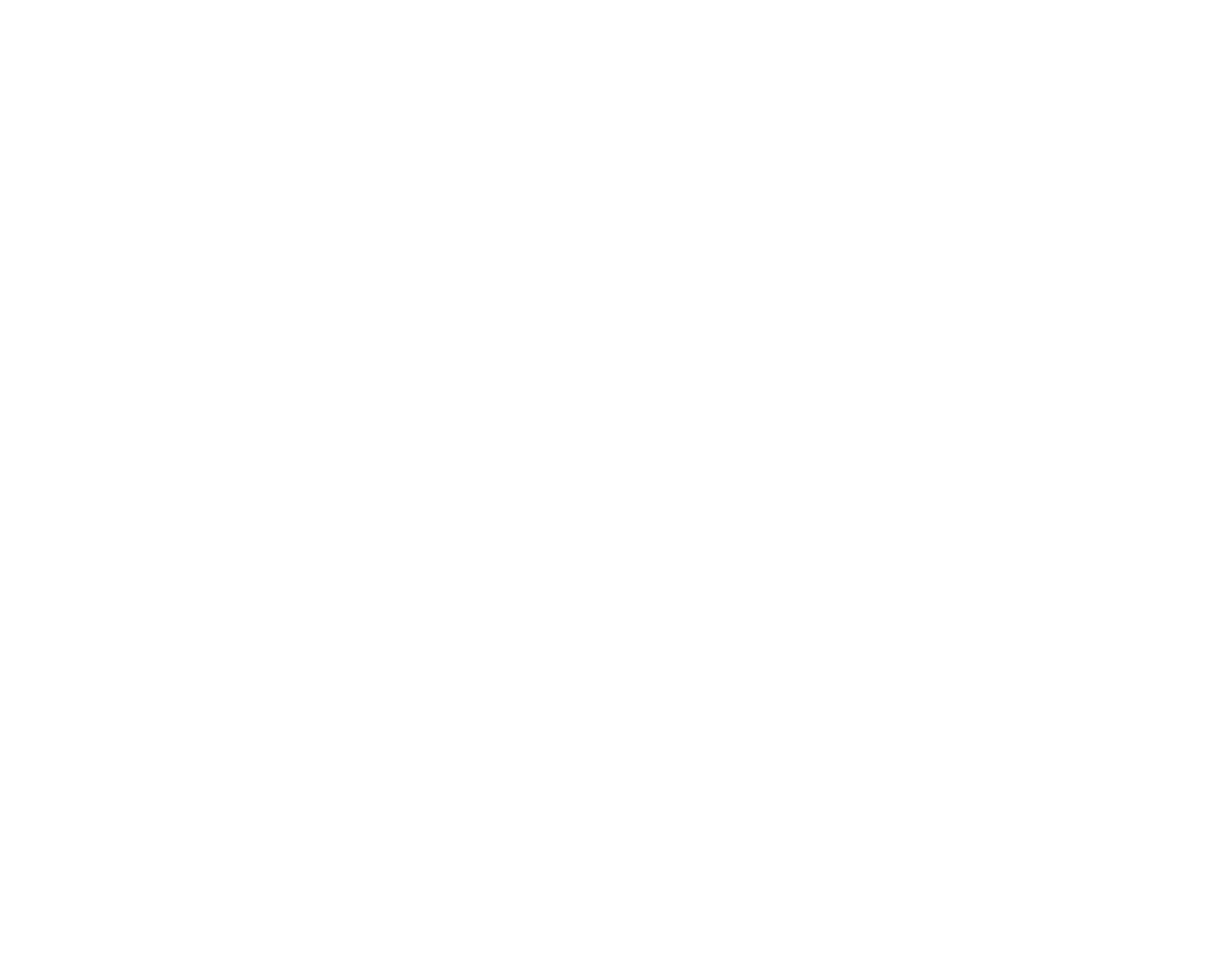
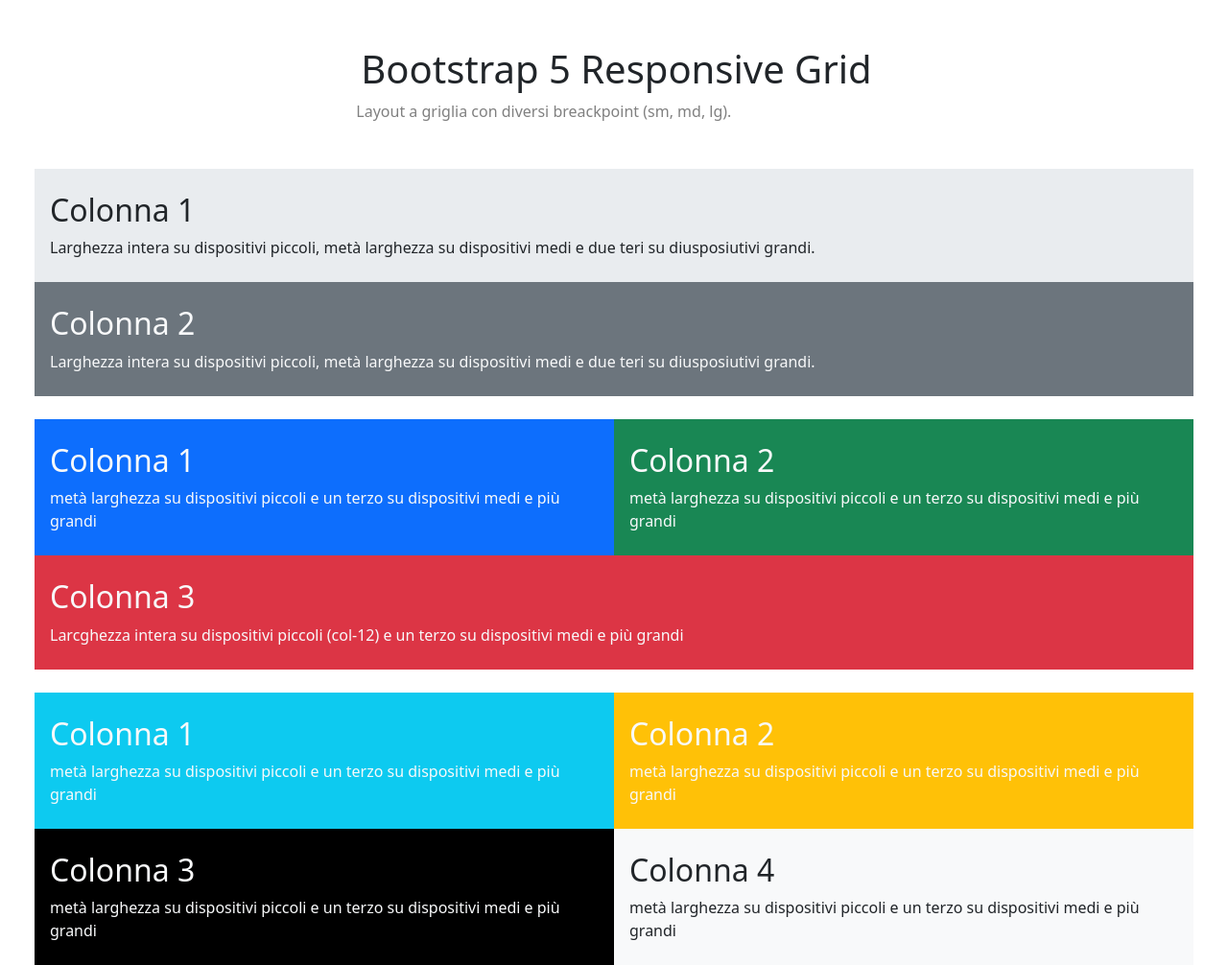
Before and after one commit to MicheleCasani/htmlcss-bootstrap-layout, a plain HTML site: page index.html in a window 1280 px wide. Shown: the whole page at 96% size. Before the commit the page ends 800 px from the top, so only its background shows below. Drawn offline with nearby package versions, Linux system fonts and the light colour scheme.

Commit message:
[UPD] add mobile version

```diff
--- a/css/style.css
+++ b/css/style.css
@@ -0,0 +1,7 @@
+h1{
+    padding-left: 5px
+}
+
+.color-grey{
+    color: grey;
+}
--- a/index.html
+++ b/index.html
@@ -1,11 +1,81 @@
 <!DOCTYPE html>
 <html lang="en">
+
 <head>
     <meta charset="UTF-8">
     <meta name="viewport" content="width=device-width, initial-scale=1.0">
+    <link href="https://cdn.jsdelivr.net/npm/bootstrap@5.3.3/dist/css/bootstrap.min.css" rel="stylesheet"
+        integrity="sha384-QWTKZyjpPEjISv5WaRU9OFeRpok6YctnYmDr5pNlyT2bRjXh0JMhjY6hW+ALEwIH" crossorigin="anonymous">
+    <link rel="stylesheet" href="./css/style.css">
     <title>Bootstrap Grid Layout</title>
 </head>
+
 <body>
+    <header>
+        <div class="container-fluid d-flex justify-content-center mt-5">
+            <div class="row">
+                <div class="col-12">
+                    <div>
+                        <h1>Bootstrap 5 Responsive Grid</h1>
+                        <div class="color-grey">
+                            Layout a griglia con diversi breackpoint (sm, md, lg).</div>
+                    </div>
+                </div>
+            </div>
+        </div>
+    </header>
+    <main>
+        <div class="container-fluid mt-5">
+            <div class="row mx-4">
+                <div class="col-12 bg-body-secondary px-3
+                py-4">
+                    <h2>Colonna 1</h2>
+                    <div>Larghezza intera su dispositivi piccoli, metà larghezza su dispositivi medi e due teri su
+                        diusposiutivi grandi.</div>
+                </div>
+                <div class="col-12 bg-secondary px-3 py-4 text-light">
+                    <h2>Colonna 2</h2>
+                    <div>Larghezza intera su dispositivi piccoli, metà larghezza su dispositivi medi e due teri su
+                        diusposiutivi grandi.</div>
+                </div>
+            </div>
+            <div class="row mx-4 mt-4">
+                <div class="col-6 bg-primary px-3
+                    py-4 text-light">
+                    <h2>Colonna 1</h2>
+                    <div>metà larghezza su dispositivi piccoli e un terzo su dispositivi medi e più grandi</div>
+                </div>
+                <div class="col-6 bg-success px-3 py-4 text-light">
+                    <h2>Colonna 2</h2>
+                    <div>metà larghezza su dispositivi piccoli e un terzo su dispositivi medi e più grandi</div>
+                </div>
+                <div class="col-12 bg-danger px-3 py-4 text-light">
+                    <h2>Colonna 3</h2>
+                    <div>Larcghezza intera su dispositivi piccoli (col-12) e un terzo su dispositivi medi e più grandi</div>
+                </div>
+            </div>
+            <div class="row mx-4 mt-4">
+                <div class="col-6 bg-info px-3
+                    py-4 text-light">
+                    <h2>Colonna 1</h2>
+                    <div>metà larghezza su dispositivi piccoli e un terzo su dispositivi medi e più grandi</div>
+                </div>
+                <div class="col-6 bg-warning px-3 py-4 text-light">
+                    <h2>Colonna 2</h2>
+                    <div>metà larghezza su dispositivi piccoli e un terzo su dispositivi medi e più grandi</div>
+                </div>
+                <div class="col-6 bg-black px-3
+                    py-4 text-light">
+                    <h2>Colonna 3</h2>
+                    <div>metà larghezza su dispositivi piccoli e un terzo su dispositivi medi e più grandi</div>
+                </div>
+                <div class="col-6 bg-body-tertiary px-3 py-4">
+                    <h2>Colonna 4</h2>
+                    <div>metà larghezza su dispositivi piccoli e un terzo su dispositivi medi e più grandi</div>
+                </div>
+            </div>
+        </div>
+    </main>
+</body>
 
-</body>
 </html>
```
